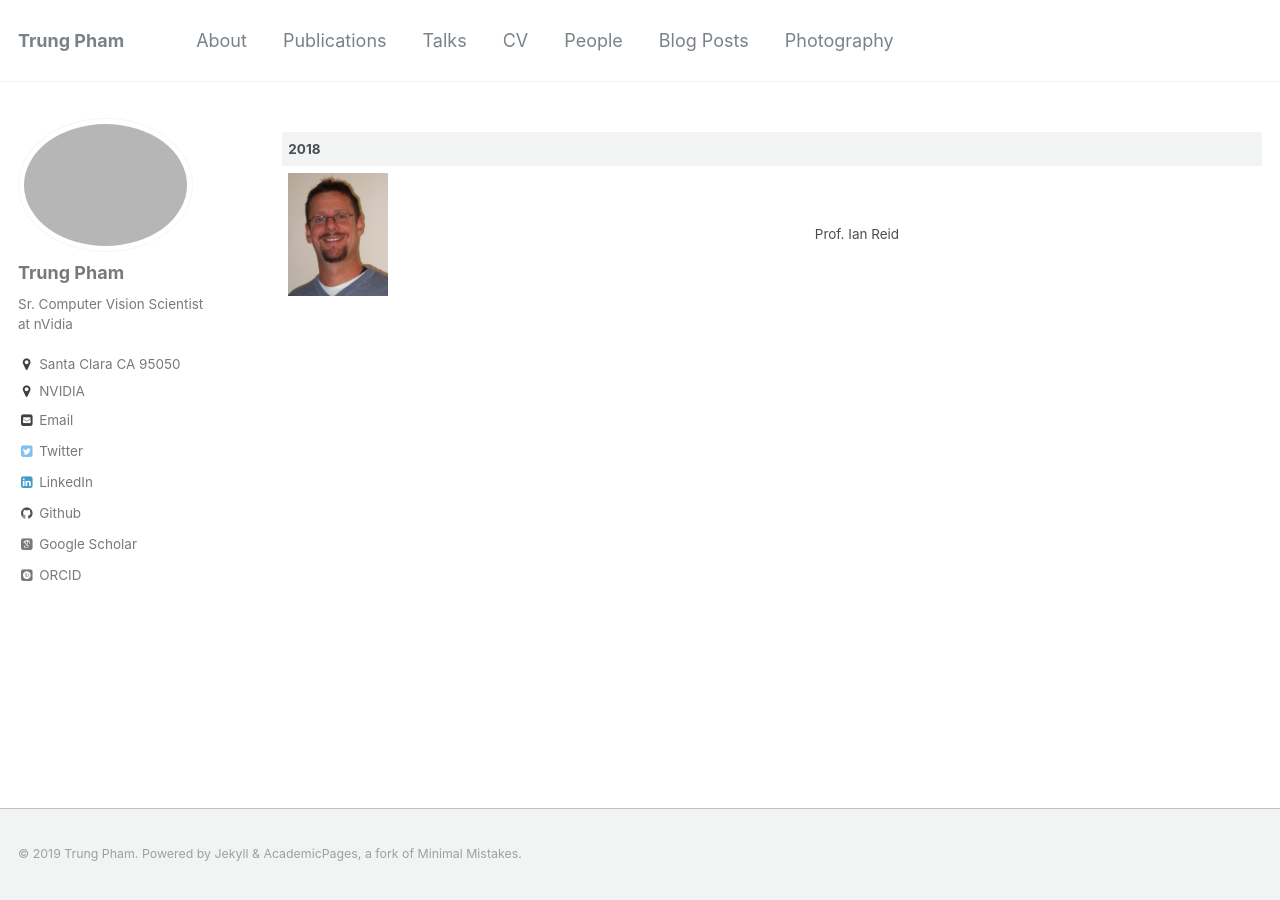
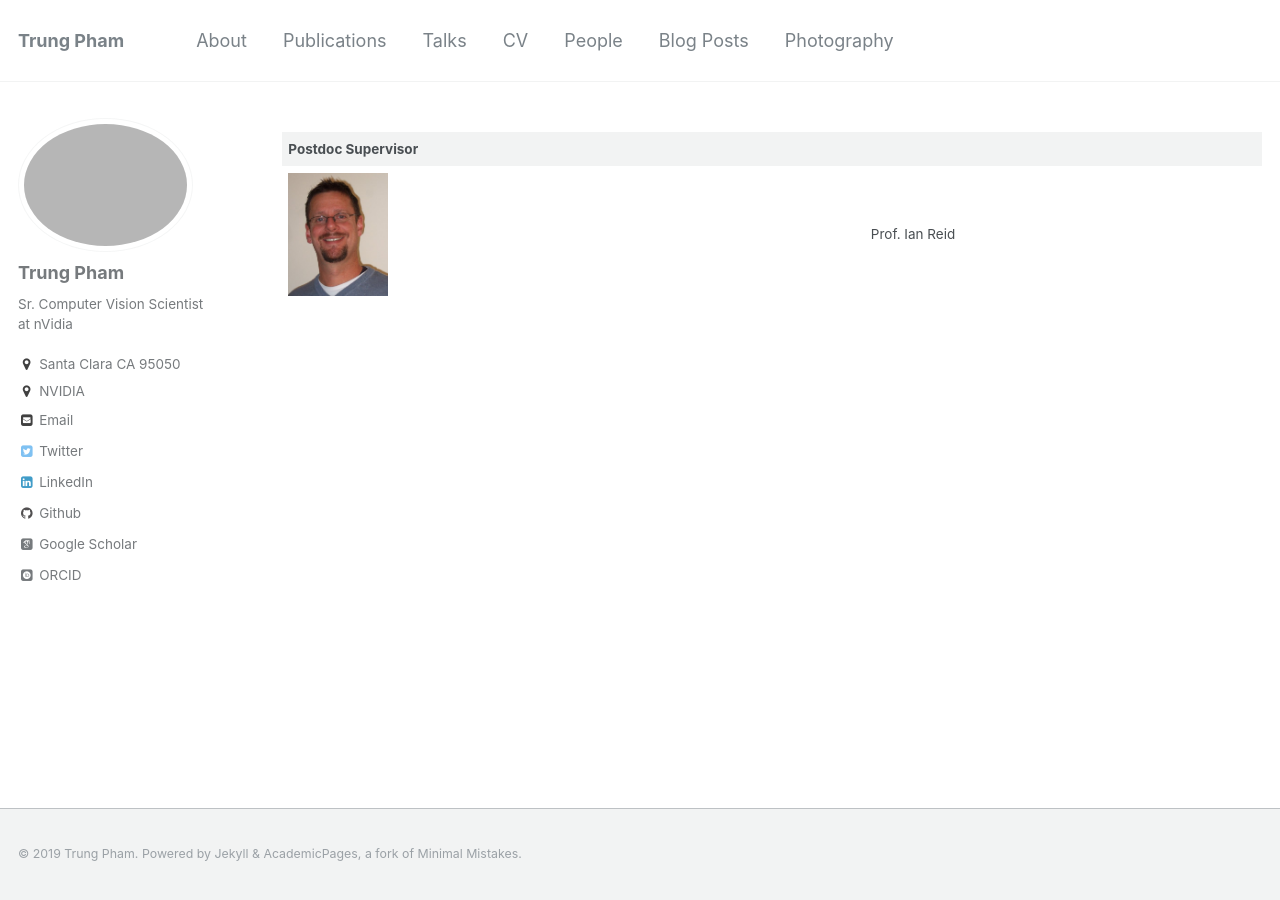
Before and after one commit to trungtpham/trungtpham.github.io, a Jekyll site: the page built from _pages/people.md, in a window 1280 px wide. Built offline with Jekyll 4.4.1, drawn with Linux system fonts in a browser that asks for light colours; some web fonts are replaced.

Commit message:
Update people.md

```diff
--- a/_pages/people.md
+++ b/_pages/people.md
@@ -7,6 +7,6 @@
 
 {% include base_path %}
 
-|  2018 |   |
+|  Postdoc Supervisor |   |
 |---|---|
-|<img src="../images/ian_reid.jpg" alt="drawing" width="100px"/>| Prof. Ian Reid|
+|<img src="../images/ian_reid.jpg" alt="drawing" width="100px"/>| Prof. [Ian Reid](https://cs.adelaide.edu.au/~ianr/)|
```
